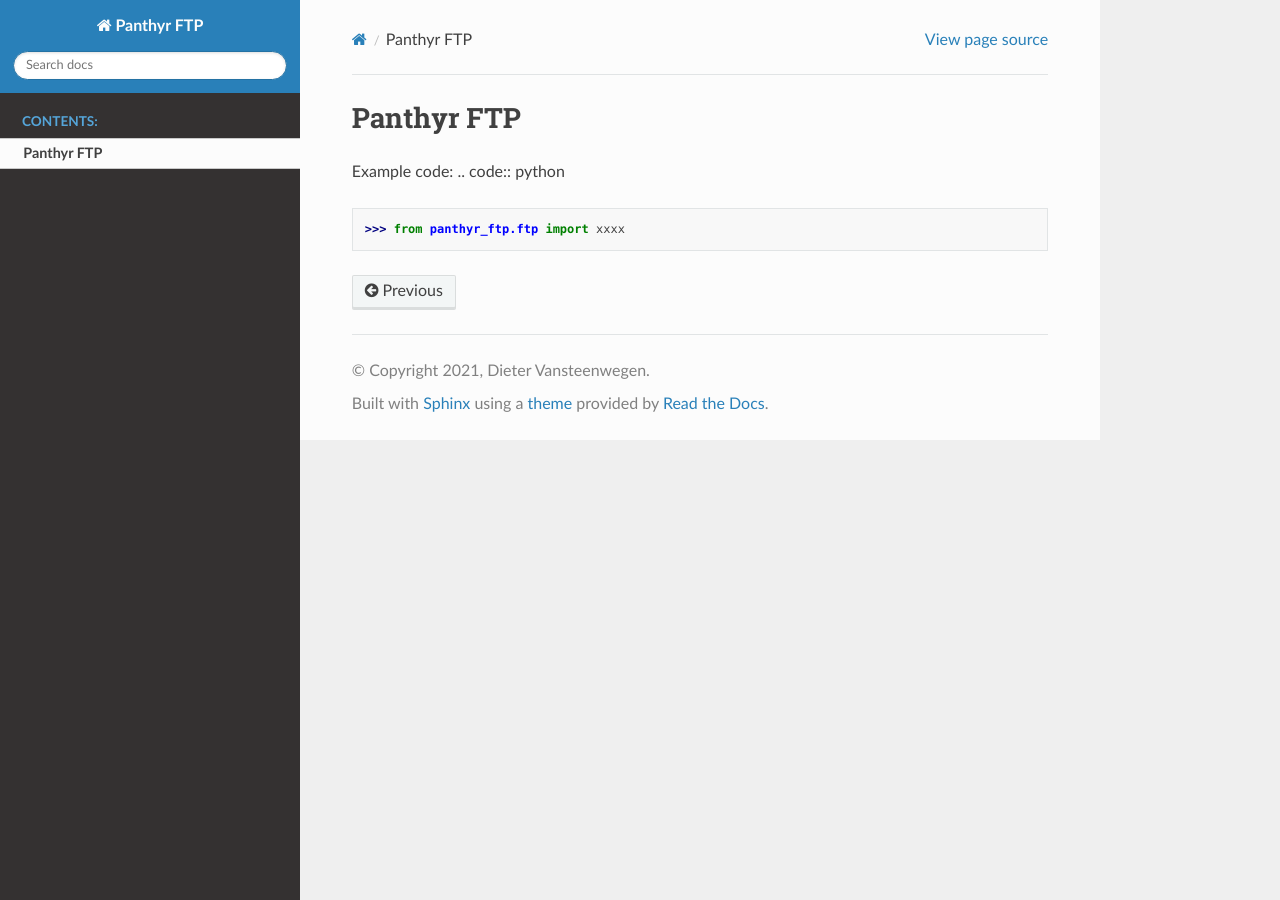
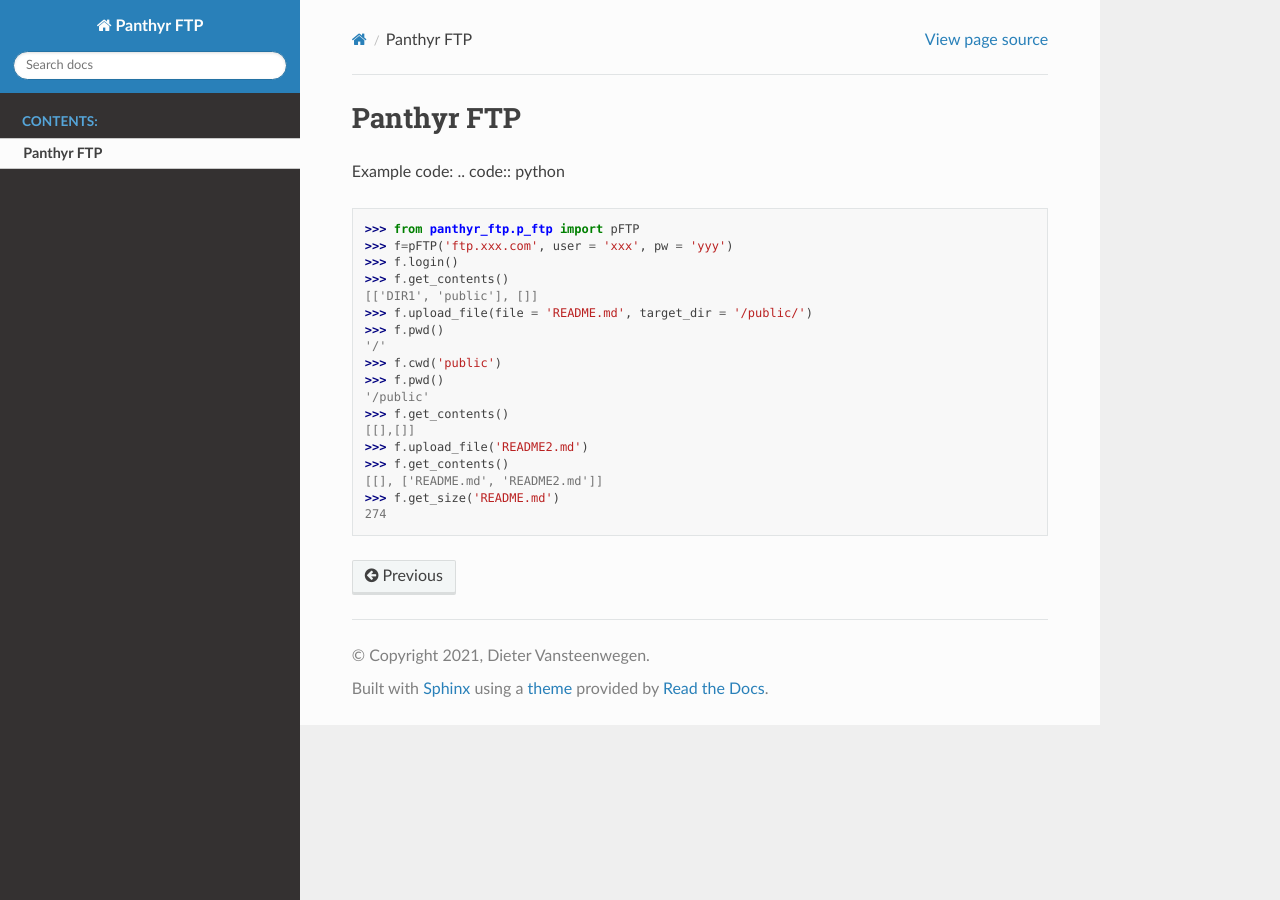
Before and after one commit to Panthyr/panthyr_ftp, a Sphinx documentation site: the page built from docs/source/usage.rst, in a window 1280 px wide. Built offline with Sphinx 7.4.7 and the Read the Docs theme 2.0.0, drawn with Linux system fonts in a browser that asks for light colours; pages that are not in the unit, such as notebooks, are missing from menus.

Commit message:
Added example commands

```diff
--- a/docs/source/usage.rst
+++ b/docs/source/usage.rst
@@ -5,4 +5,21 @@
 Example code:
 .. code:: python
 
-    >>> from panthyr_ftp.ftp import xxxx
+    >>> from panthyr_ftp.p_ftp import pFTP
+    >>> f=pFTP('ftp.xxx.com', user = 'xxx', pw = 'yyy')
+    >>> f.login()
+    >>> f.get_contents()
+    [['DIR1', 'public'], []]
+    >>> f.upload_file(file = 'README.md', target_dir = '/public/')
+    >>> f.pwd()
+    '/'
+    >>> f.cwd('public')
+    >>> f.pwd()
+    '/public'
+    >>> f.get_contents()
+    [[],[]]
+    >>> f.upload_file('README2.md')
+    >>> f.get_contents()
+    [[], ['README.md', 'README2.md']]
+    >>> f.get_size('README.md')
+    274
```
